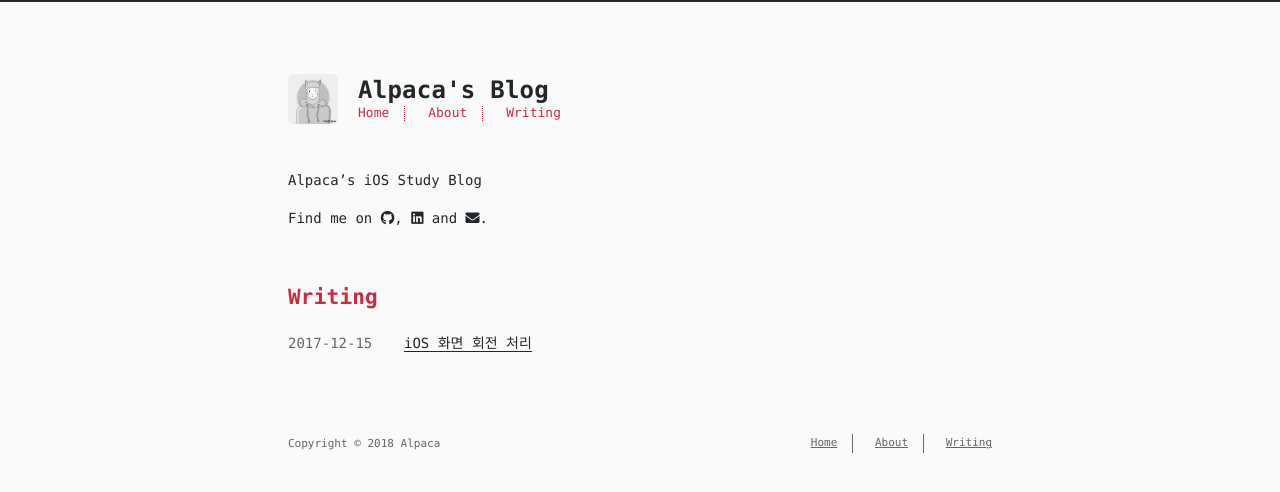
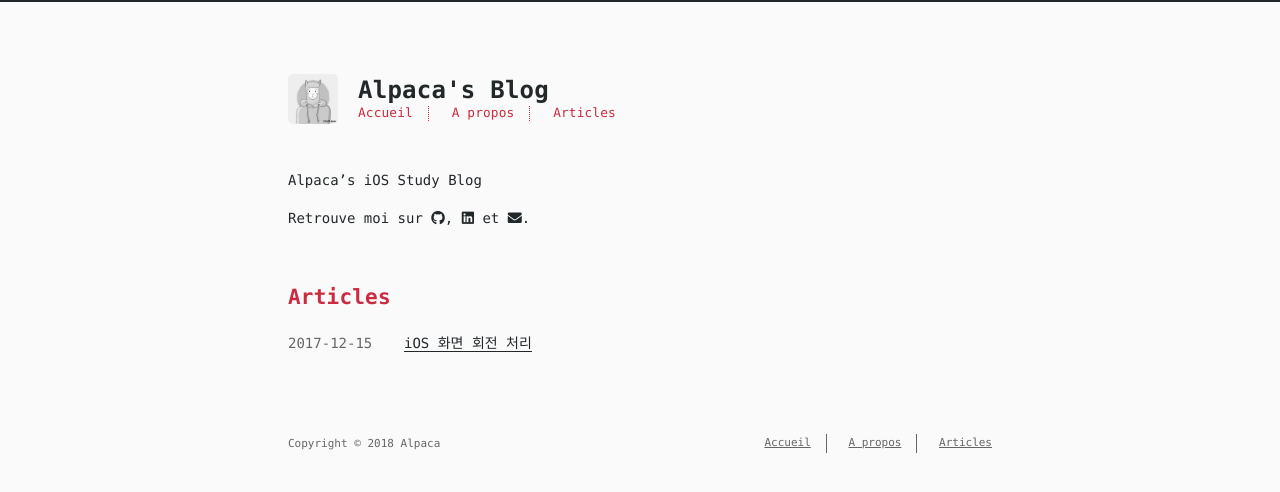
Before and after one commit to wnstkdyu/wnstkdyu.github.io, a plain HTML site: page index.html in a window 1280 px wide. Drawn offline with Linux system fonts and the light colour scheme; a web font is replaced by a local one.

Commit message:
Site updated: 2018-03-24 20:02:26

```diff
--- a/index.html
+++ b/index.html
@@ -64,11 +64,11 @@
         <a href="#"><i class="fas fa-bars fa-2x"></i></a>
       </li>
 
-        <li><a href="/">Home</a></li>
+        <li><a href="/">Accueil</a></li>
 
-        <li><a href="/about/">About</a></li>
+        <li><a href="/about/">A propos</a></li>
 
-        <li><a href="/archives/">Writing</a></li>
+        <li><a href="/archives/">Articles</a></li>
 
     </ul>
   </div>
@@ -82,7 +82,7 @@
 
 
     <p>
-      Find me on
+      Retrouve moi sur
 
 
 
@@ -99,7 +99,7 @@
             <i class="fab fa-linkedin"></i><!--
       ---></a><!--
     ---><!--
-    ---> and
+    ---> et
 
 
 
@@ -115,7 +115,7 @@
 </section>
 
 <section id="writing">
-  <span class="h1"><a href="/archives">Writing</a></span>
+  <span class="h1"><a href="/archives">Articles</a></span>
   <ul class="post-list">
 
 
@@ -153,11 +153,11 @@
     <nav>
       <ul>
 
-          <li><a href="/">Home</a></li>
+          <li><a href="/">Accueil</a></li>
 
-          <li><a href="/about/">About</a></li>
+          <li><a href="/about/">A propos</a></li>
 
-          <li><a href="/archives/">Writing</a></li>
+          <li><a href="/archives/">Articles</a></li>
 
       </ul>
     </nav>
```
Also changed, not shown: 2017/12/15/orientations/index.html (+17 -17 lines), about/index.html (+6 -6 lines), archives/2017/12/index.html (+6 -6 lines), archives/2017/index.html (+6 -6 lines), archives/index.html (+6 -6 lines), categories/iOS/index.html (+6 -6 lines), tags/Orientations/index.html (+6 -6 lines), tags/Swift/index.html (+6 -6 lines), tags/iOS/index.html (+6 -6 lines).
